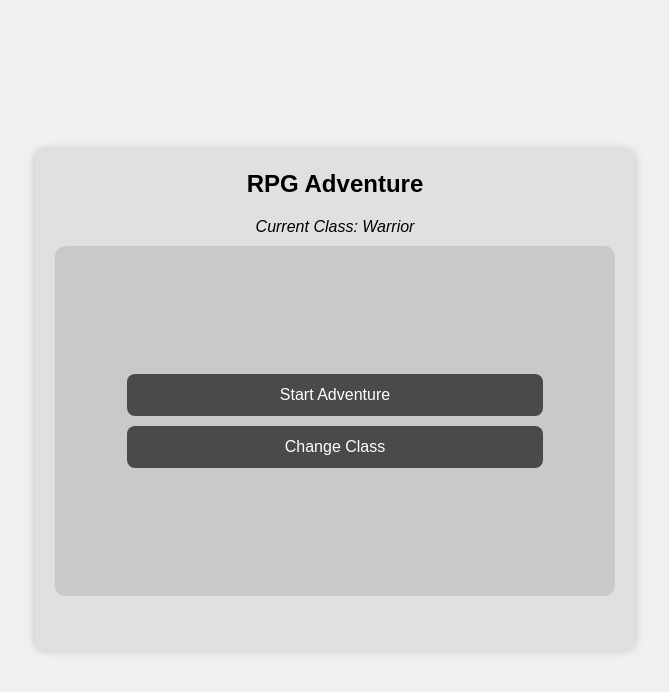
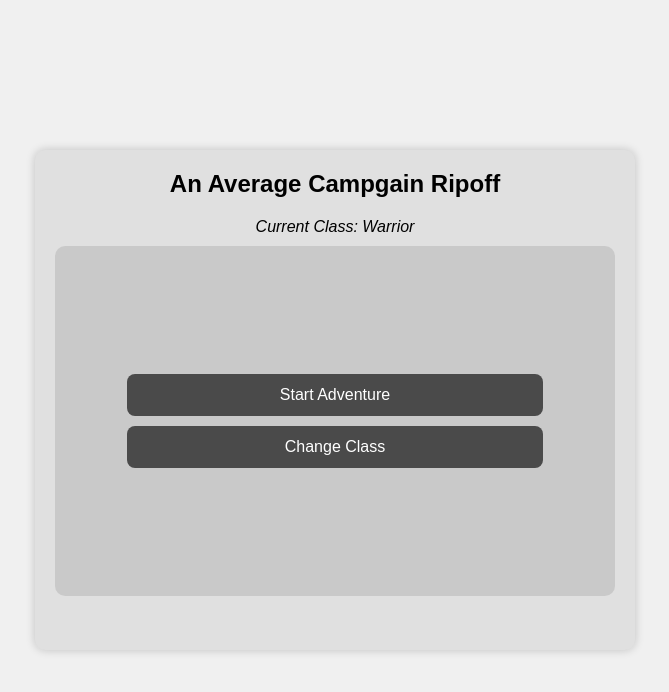
Before and after one commit to Zeroichi0040/An-Average-Campaign-Ripoff, a plain HTML site: page index.html in a window 1280 px wide. Shown: the whole page, without its empty margins (305-974 px from the left). Drawn offline with Linux system fonts and the light colour scheme.

Commit message:
some more corrections

```diff
--- a/index.html
+++ b/index.html
@@ -3,7 +3,7 @@
 <head>
     <meta charset="UTF-8">
     <meta name="viewport" content="width=device-width, initial-scale=1.0">
-    <title>RPG Adventure</title>
+    <title>An Average Campgain Ripoff</title>
     <style>
         * {
             margin: 0;
@@ -310,7 +310,7 @@
     </div>
 
     <div class="game-container">
-        <div class="title" id="title">RPG Adventure</div>
+        <div class="title" id="title">An Average Campgain Ripoff</div>
         <div class="current-class" id="current-class-display">Current Class: Warrior</div>
         <div class="darker-window" id="game-window">
         </div>
@@ -401,7 +401,7 @@
 
         function renderMainMenu() {
             gameState.currentMenu = 'main';
-            document.getElementById('title').textContent = 'RPG Adventure';
+            document.getElementById('title').textContent = 'An Average Campgain Ripoff';
             document.getElementById('current-class-display').textContent = `Current Class: ${gameState.playerClass}`;
             document.getElementById('info-panel').style.display = 'none';
 
```
